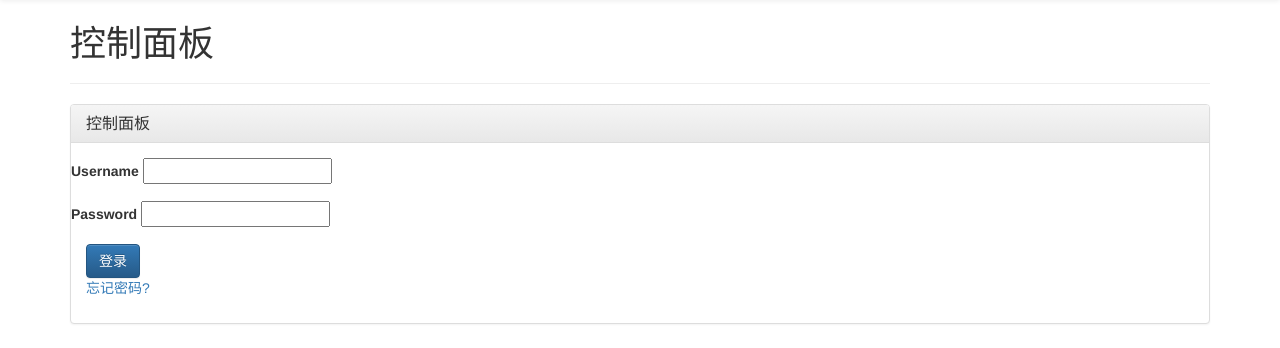
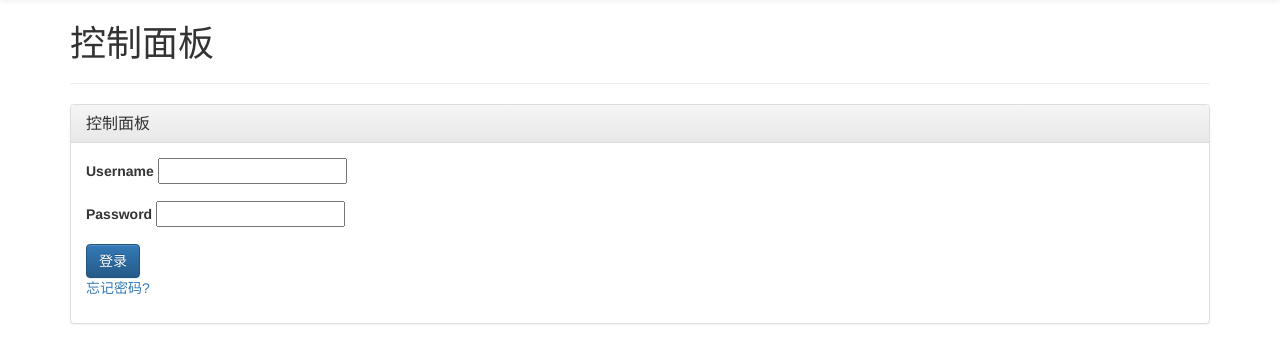
Before and after one commit to 4kercc/ss-panel-django, a Django app: template templates/registration/login.html in a window 1280 px wide. Shown: the part 51-399 px from the top of the page. Run offline with Django 3.2, Linux system fonts and the light colour scheme; the template is opened without the code that fills it, so the values that code supplies are empty, except form fields; tables that the repository leaves empty hold one stand-in row (values such as "Sample post"); form fields are guessed from the names that the template uses; some libraries are stand-ins or nearby versions.

Commit message:
fix: don't use class="form-horizontal".

```diff
--- a/templates/registration/login.html
+++ b/templates/registration/login.html
@@ -20,7 +20,7 @@
     {% endif %}
 {% endif %}
 
-<form class="form-horizontal" method="post" action="{% url 'auth:login' %}" role="form">
+<form method="post" action="{% url 'auth:login' %}" role="form">
     {% csrf_token %}
     <div class="form-group">
         {{ form.username.label_tag }}
```
